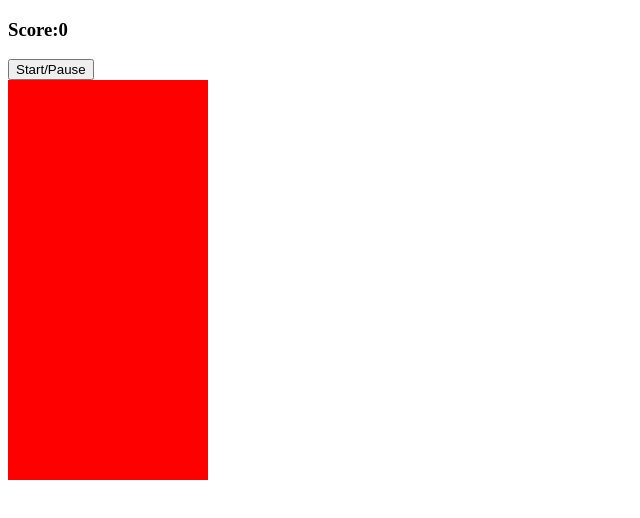
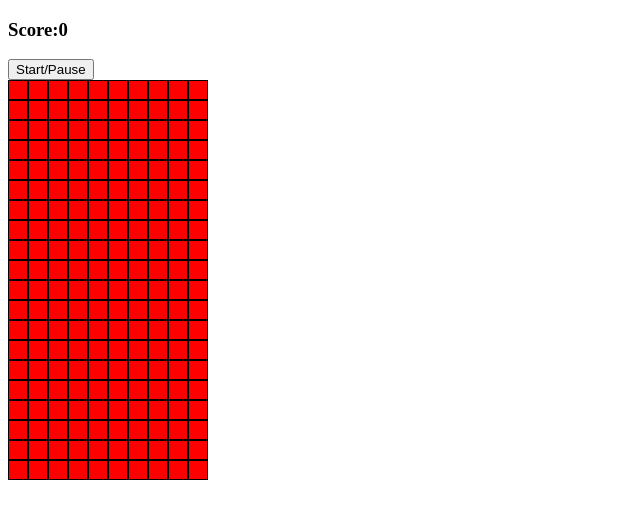
Before and after one commit to beiko14/JSTetris, a plain HTML site: page index.html in a window 1280 px wide. Shown: the whole page, without its empty margins (0-640 px from the left). Drawn offline with Linux system fonts and the light colour scheme.

Commit message:
added boarders to visualize the individual boxes

```diff
--- a/style.css
+++ b/style.css
@@ -7,7 +7,10 @@
 }
 
 .grid div {
-    width: 20px;
-    height: 20px;
+    width: 18px;
+    height: 18px;
+    border-color: black;
+    border-style: solid;
+    border-width: 1px;
     background-color: red;
 }
```
